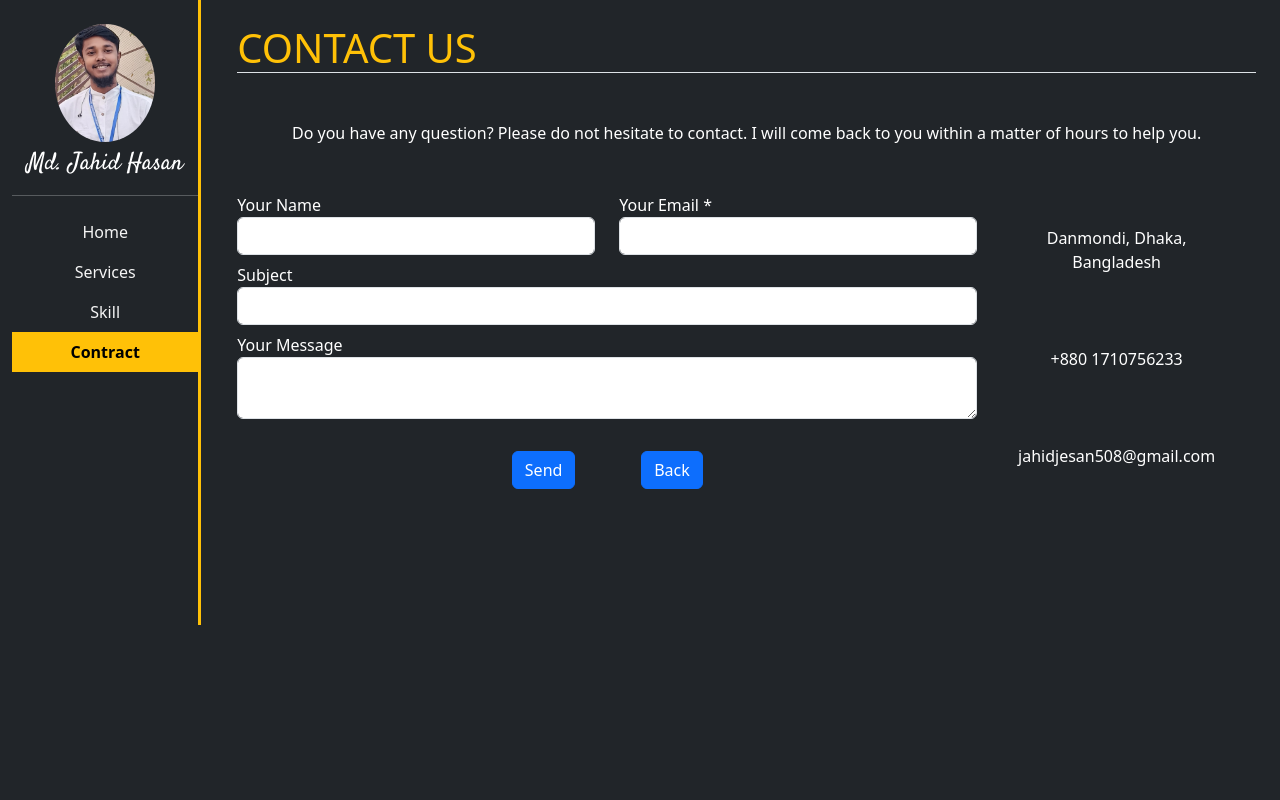
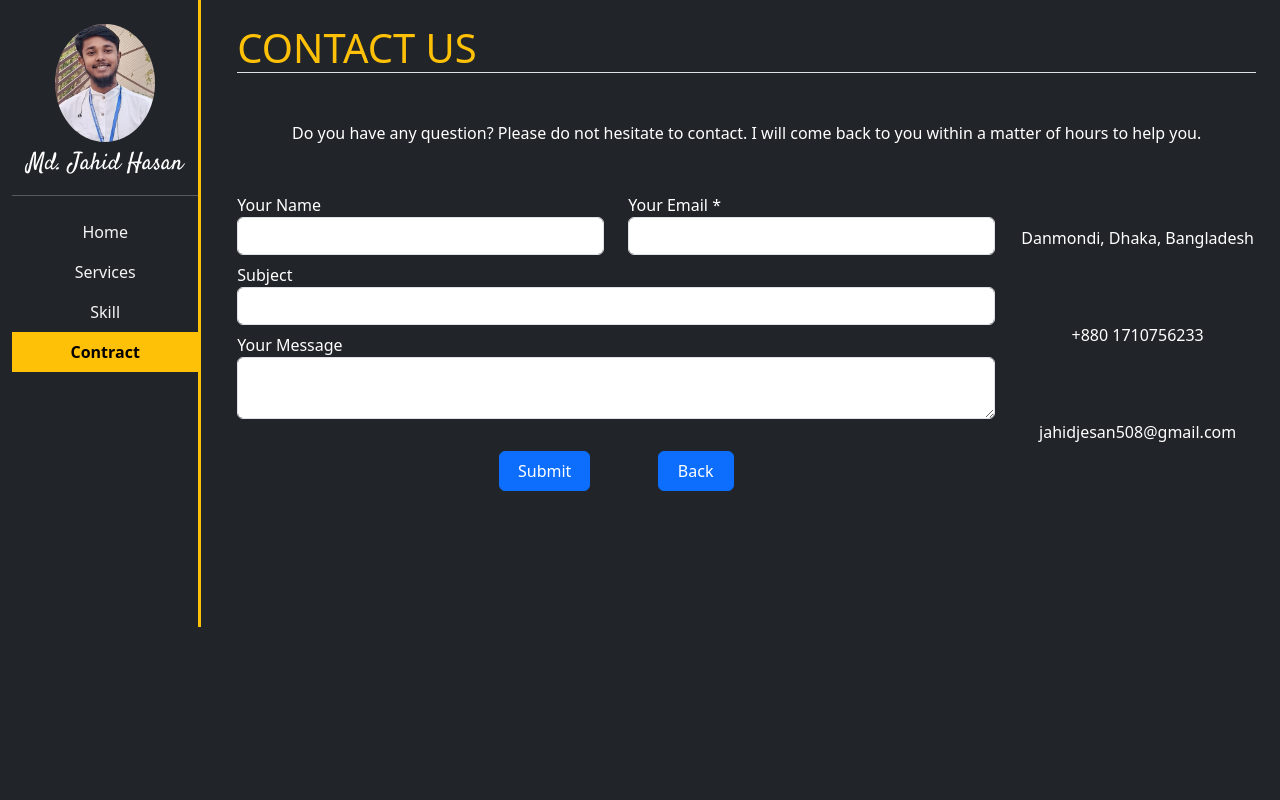
Before and after one commit to jahidhasanpiyesh/Resume_Project, a Django app: page /contact/ in a window 1280 px wide. Run offline with Django 4.2, Linux system fonts and the light colour scheme; some libraries are stand-ins or nearby versions; some web fonts are replaced.

Commit message:
New update to Contact page and submit to user info then automatic Save to database this is user data .

```diff
--- a/core/admin.py
+++ b/core/admin.py
@@ -1,3 +1,7 @@
 from django.contrib import admin
+from .models import User
+# Register your models here.
 
-# Register your models here.
+@admin.register(User)
+class userAdmin(admin.ModelAdmin):
+    list_display = ['id', 'name', 'email', 'subject', 'massage']
--- a/core/models.py
+++ b/core/models.py
@@ -1,3 +1,8 @@
 from django.db import models
 
 # Create your models here.
+class User(models.Model):
+    name = models.CharField(max_length=50)
+    email = models.EmailField(max_length=50)
+    subject = models.CharField(max_length=150)
+    massage = models.TextField(max_length=500)
--- a/core/static/core/css/core.css
+++ b/core/static/core/css/core.css
@@ -33,3 +33,18 @@
     background-color: #ffc107;
     font-weight: bold;
 }
+
+.submit{
+    background-color: #0d6efd;
+    border: none;
+    -webkit-text-fill-color: white;
+
+}
+
+.back{
+    background-color: #0d6efd;
+    border: none;
+    -webkit-text-fill-color: white;
+    width: 50px;
+    text-align: center;
+}
--- a/core/templates/core/contact.html
+++ b/core/templates/core/contact.html
@@ -12,6 +12,9 @@
             Do you have any question? Please do not hesitate to
             contact. I  will come back to you within a matter of hours to help you.
         </p>
+
+        <form action="" method="post" novalidate>
+            {% csrf_token %}
             <div class="row">
 
                 <!--Grid column-->
@@ -71,8 +74,8 @@
                     </formaction=>
 
                     <div class="text-center mt-3">
-                    <a class="btn btn-primary my-3" onclick="document.getElementById('contact-form').submit();">Send</a>
-                    <a href="{% url "home" %}" class="btn btn-primary offset-sm-1 mu-3" onclick="document.getElementById('contact-form').submit();">Back</a>
+                        <a class="btn btn-primary my-3" onclick="document.getElementById('contact-form').submit();"><input type="submit" value="Submit" class="submit"></a>
+                        <a href="{% url "home" %}" class="btn btn-primary offset-sm-1 mu-3" onclick="document.getElementById('contact-form').submit();"><input type="button" value="Back" class="back"></a>
                     </div>
                     <div class="status"></div>
                 </div>
@@ -97,6 +100,7 @@
                 <!--Grid column-->
 
             </div>
+        </form>
 
     </section>
 
--- a/core/views.py
+++ b/core/views.py
@@ -1,10 +1,17 @@
 from django.shortcuts import render
-
+from .models import User
 # Create your views here.
 def home(request):
     context={"home":"active"}
     return render(request,'core/home.html',context)
 
 def contact(request):
+    if request.method == "POST":
+        nm = request.POST.get('name')
+        em = request.POST.get('email')
+        sub = request.POST.get('subject')
+        txt = request.POST.get('message')
+        enqury = User(name=nm, email=em, subject=sub, massage=txt)
+        enqury.save()
     context={"contact":"active"}
     return render(request,'core/contact.html',context)
```
Also changed, not shown: db.sqlite3. Lines whose indentation alone changed are shown as unchanged.
